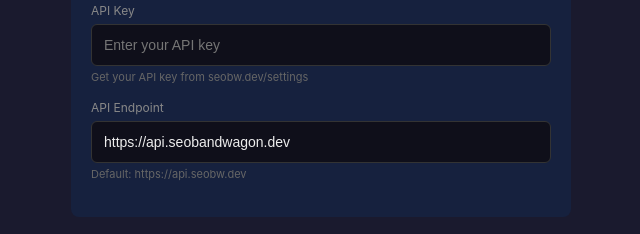
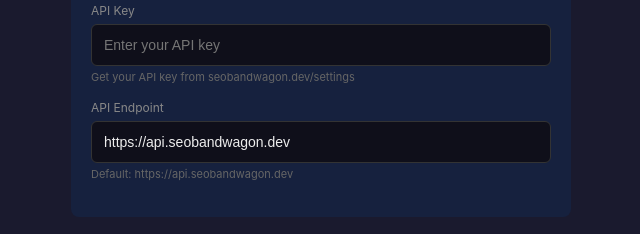
Before and after one commit to seo-bandwagon/seobw-extension, a browser extension: page options.html in a window 1280 px wide. Shown: the part 182-416 px from the top of the page, 319-959 px from the left. Drawn offline with Linux system fonts and the light colour scheme.

Commit message:
Fix: use seobandwagon.dev URLs (not abbreviated seobw.dev)

```diff
--- a/options.html
+++ b/options.html
@@ -125,11 +125,11 @@
 
       <label for="apiKey">API Key</label>
       <input type="password" id="apiKey" placeholder="Enter your API key">
-      <p class="help-text">Get your API key from seobw.dev/settings</p>
+      <p class="help-text">Get your API key from seobandwagon.dev/settings</p>
 
       <label for="apiUrl">API Endpoint</label>
-      <input type="text" id="apiUrl" placeholder="https://api.seobw.dev">
-      <p class="help-text">Default: https://api.seobw.dev</p>
+      <input type="text" id="apiUrl" placeholder="https://api.seobandwagon.dev">
+      <p class="help-text">Default: https://api.seobandwagon.dev</p>
     </div>
 
     <div class="section">
--- a/popup.js
+++ b/popup.js
@@ -37,7 +37,7 @@ function renderResults(data) {
   content.innerHTML = `
     <div class="header">
       <h1><img src="icons/icon48.png" alt="">SEO Bandwagon</h1>
-      <a href="https://seobw.dev/dashboard" target="_blank">Dashboard →</a>
+      <a href="https://seobandwagon.dev/dashboard" target="_blank">Dashboard →</a>
     </div>
 
     <div class="url">${esc(data.url)}</div>
```
Also changed, not shown: 1 other file.
